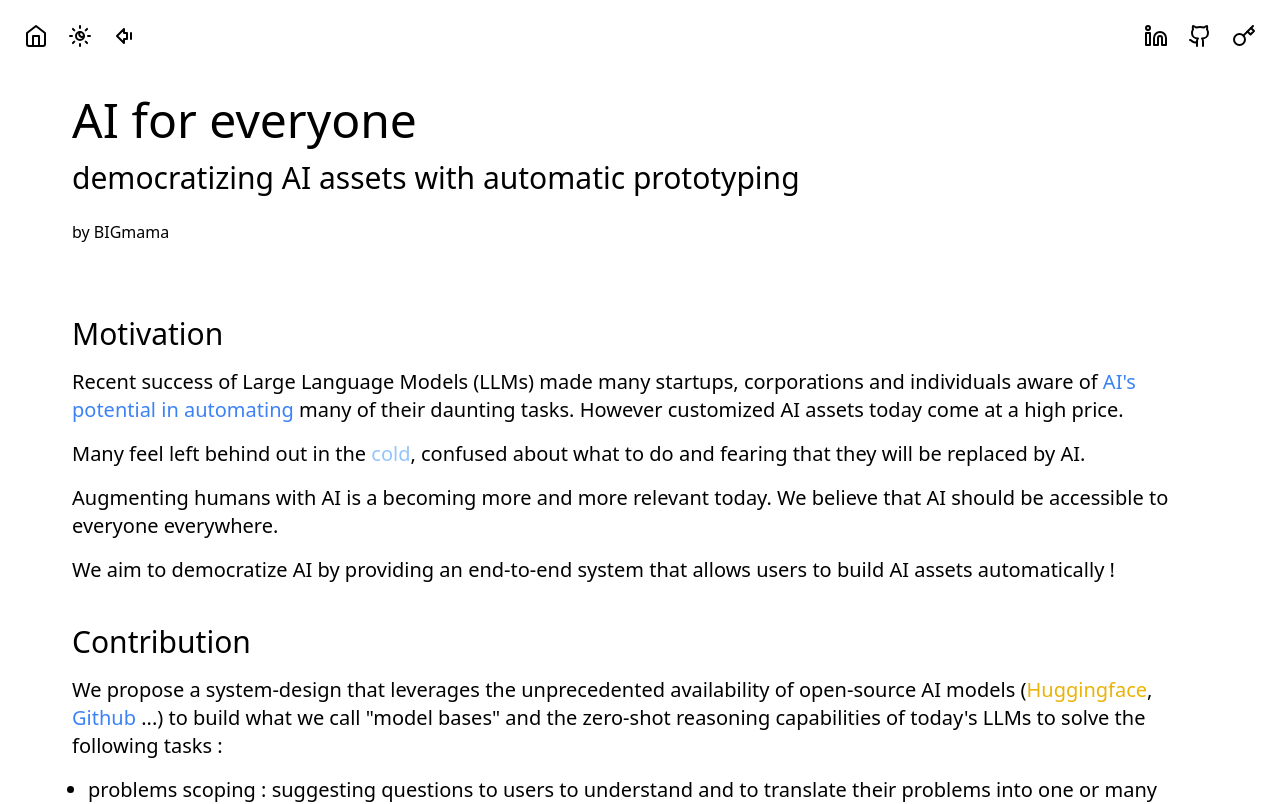
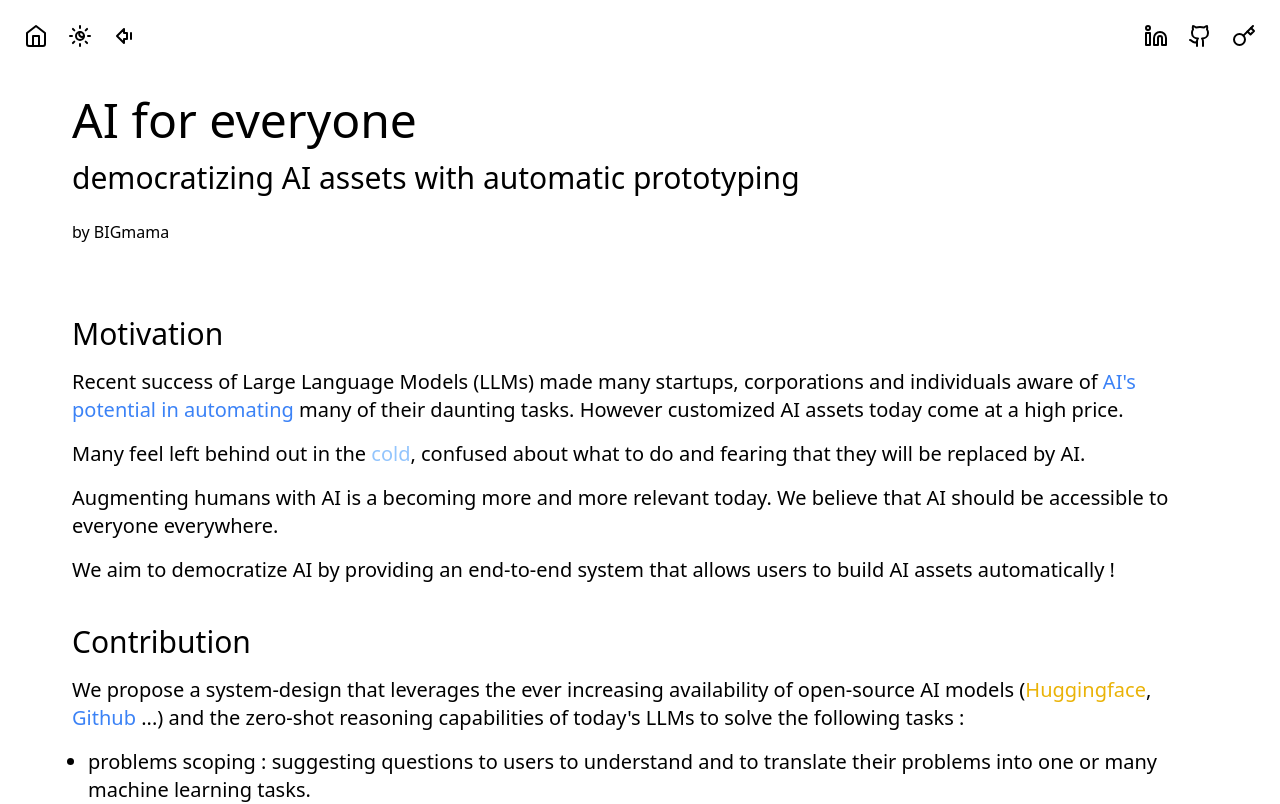
Before and after one commit to 1hachem/1hachem.xyz, a Next.js app: page /blogs/autoprototype in a window 1280 px wide. Shown: the top 804 px of the page. Built offline with nearby package versions, Linux system fonts and the light colour scheme; no server answers.

Commit message:
update blog

```diff
--- a/src/pages/blogs/autoprototype.mdx
+++ b/src/pages/blogs/autoprototype.mdx
@@ -20,8 +20,8 @@ We aim to democratize AI by providing an end-to-end system that allows users to
 
 ## Contribution
 
-We propose a system-design that leverages the unprecedented availability of open-source AI models (<a className="text-yellow-500">Huggingface</a>, <a className="text-blue-500">Github</a> ...)
-to build what we call "model bases" and the zero-shot reasoning capabilities of today's LLMs to solve the following tasks :
+We propose a system-design that leverages the ever increasing availability of open-source AI models (<a className="text-yellow-500">Huggingface</a>, <a className="text-blue-500">Github</a> ...)
+and the zero-shot reasoning capabilities of today's LLMs to solve the following tasks :
 
 - problems scoping : suggesting questions to users to understand and to translate their problems into one or many machine learning tasks.
 - task planning : designing how the tasks should be addressed, setting up the inputs, outputs and the dependencies of each task in the pipeline.
```
